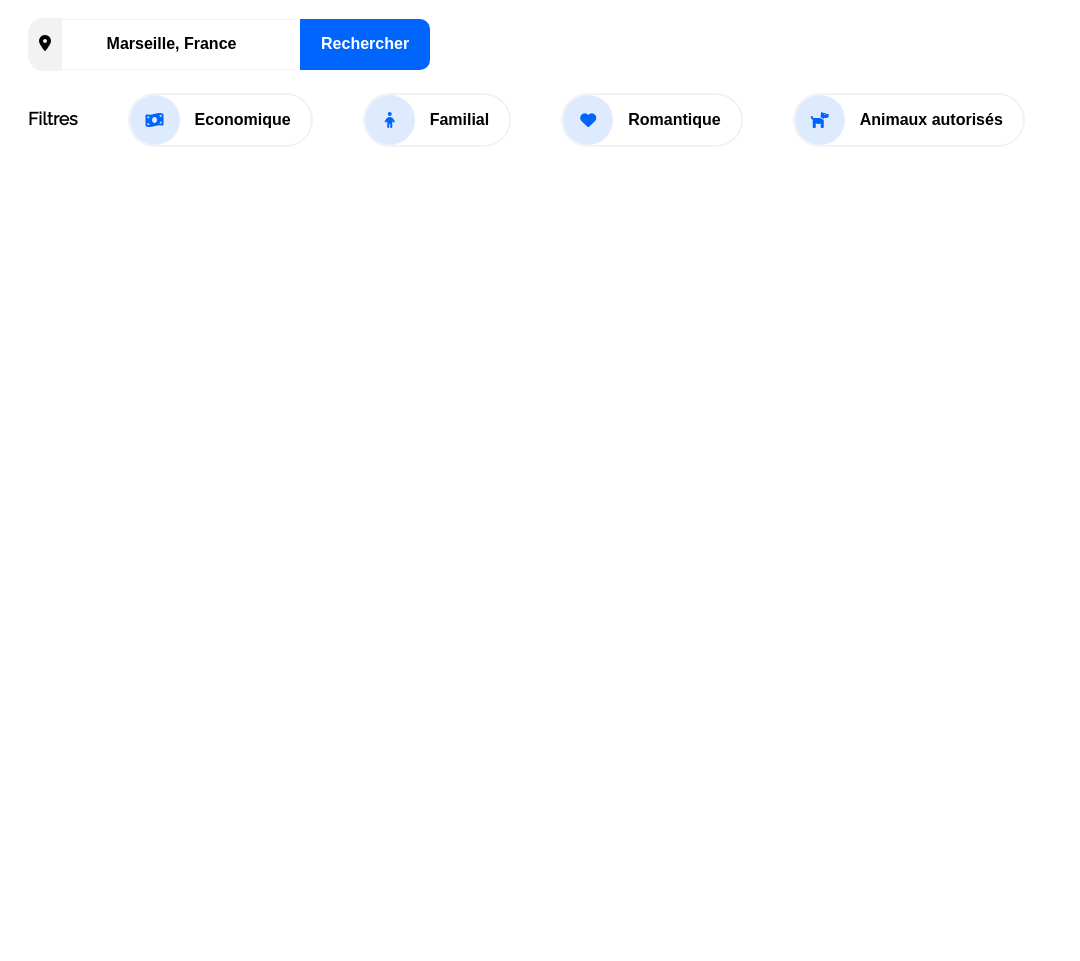
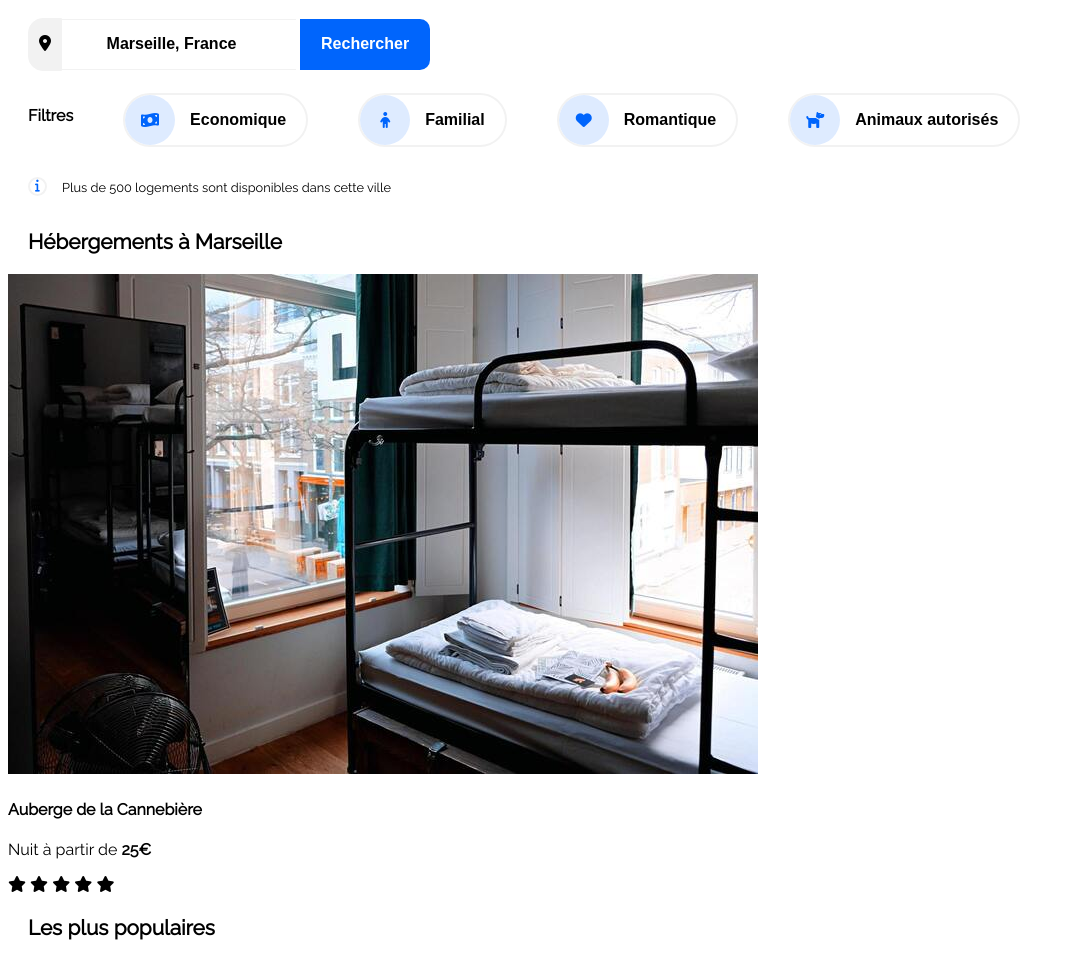
Before and after one commit to VincentQuenard/VincentQuenard_2_27042021, a plain HTML site: page index.html in a window 1280 px wide. Shown: the part 157-1118 px from the top of the page, without its empty margins (0-1080 px from the left). Before the commit the page ends 800 px from the top, so only its background shows below. Drawn offline with Linux system fonts and the light colour scheme.

Commit message:
ajout images hébergements et première hotel en html

```diff
--- a/index.html
+++ b/index.html
@@ -80,6 +80,30 @@
                 </button>
             </div>
 
+            <div id="info">
+                <i class="fas fa-info"></i>
+                <p>Plus de 500 logements sont disponibles dans cette ville</p>
+            </div>
+        </section>
+
+        <section>
+            <div>
+
+                    <h3 id="Hébergements">Hébergements à Marseille</h3>
+                <div>
+                    <img src="/images/aub_cannebiere_sm.jpg" alt="Auberge la Cannebière">
+                    <h4>Auberge de la Cannebière</h4>
+                    <p>Nuit à partir de <strong>25€</strong></p>
+                    <i class="fas fa-star"></i>
+                    <i class="fas fa-star"></i>
+                    <i class="fas fa-star"></i>
+                    <i class="fas fa-star"></i>
+                    <i class="fas fa-star"></i>
+                </div>
+            </div>
+            <div>
+                <h3>Les plus populaires</h3>
+            </div>
         </section>
 
 
--- a/style.css
+++ b/style.css
@@ -5,6 +5,14 @@ body
 
 }
 
+/* Application police maquette pour titres h3 */
+h3
+{
+    font-size: 1.3em;
+    font-weight: bold;
+    margin-left: 20px;
+    margin-right: 50px;
+}
 
 /* Application police maquette */
 header
@@ -148,10 +156,9 @@ nav ul a:hover
 
 }
 
-
 .filtres h2
 {
-    font-size: 1.1em;
+    font-size: 1em;
     font-weight: bold;
     margin-left: 20px;
     margin-right: 50px;
@@ -173,11 +180,11 @@ nav ul a:hover
     margin-right: 50px;
 }
 
+/* Mise en forme des incones des filtres*/
 
 .fa-money-bill-wave
 {
     display: flex;
-    font-size: 1em;
     width: 50px;
     height: 50px;
     background-color: #DEEBFF;
@@ -191,7 +198,6 @@ nav ul a:hover
 .fa-child
 {
     display: flex;
-    font-size: 1em;
     width: 50px;
     height: 50px;
     background-color: #DEEBFF;
@@ -206,7 +212,6 @@ nav ul a:hover
 .fa-heart
 {
     display: flex;
-    font-size: 1em;
     width: 50px;
     height: 50px;
     background-color: #DEEBFF;
@@ -221,7 +226,6 @@ nav ul a:hover
 .fa-dog
 {
     display: flex;
-    font-size: 1em;
     width: 50px;
     height: 50px;
     background-color: #DEEBFF;
@@ -233,8 +237,34 @@ nav ul a:hover
     margin-right: 15px;
 }
 
+/* Effet de survol des boutons filtres*/
 button:hover
 {
     color: #0065FC;
     background-color: #DEEBFF;
 }
+
+/* Mise en forme de la ligne information*/
+#info
+{
+    display: flex;
+    margin-top: 20px;
+    margin-left: 20px;
+    font-size: 0.8em;
+}
+
+.fa-info
+{
+    display: flex;
+    width: 15px;
+    height: 15px;
+    background-color: white;
+    color: #0065FC;
+    border-radius: 50px;
+    border: 2px solid #f2f2f2;
+    text-align: center;
+    align-items: center;
+    justify-content: center;
+    margin-top: 10px;
+    margin-right: 15px;
+}
```
Also changed, not shown: images/aub_cannebiere_sm.jpg (added), images/aub_panier_sm.jpg (added), images/hot_amina_sm.jpg (added), images/hot_mer_sm.jpg (added), images/hot_mouettes_sm.jpg (added), images/hot_port_sm.jpg (added).
